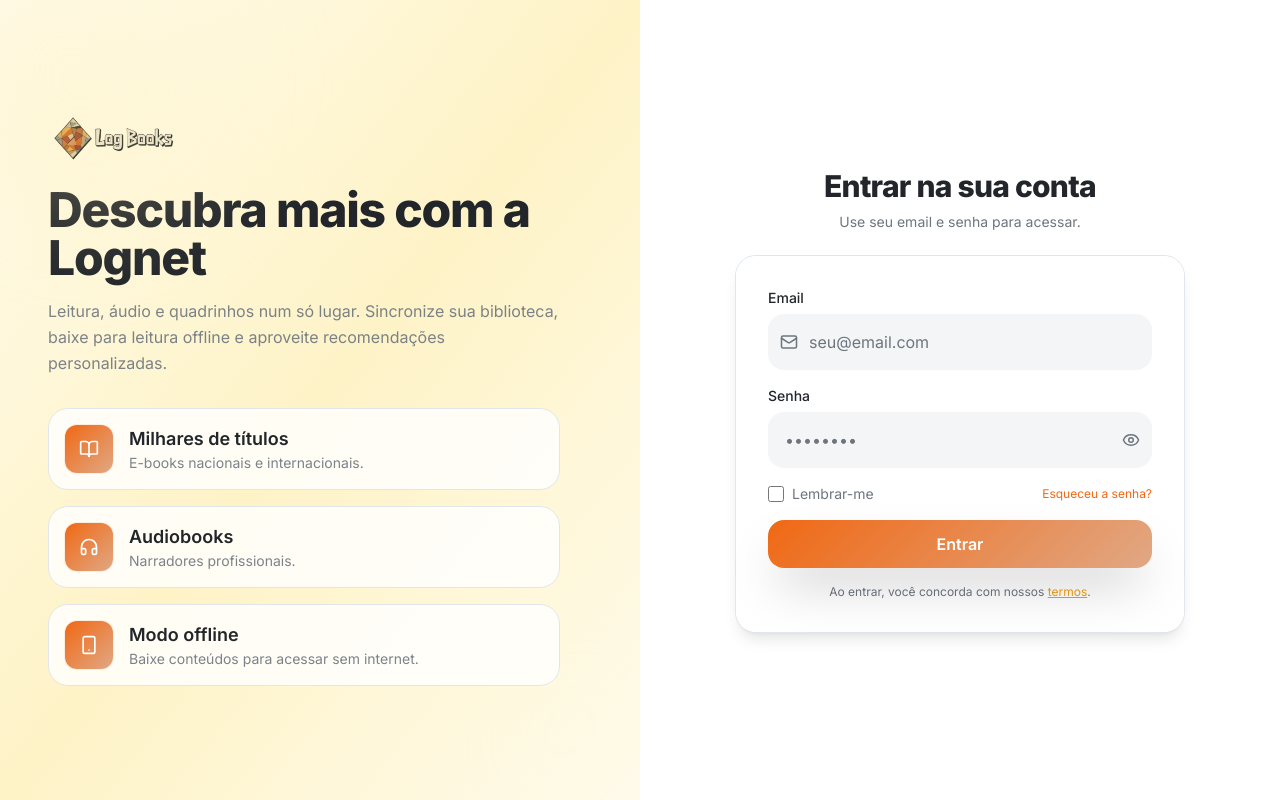
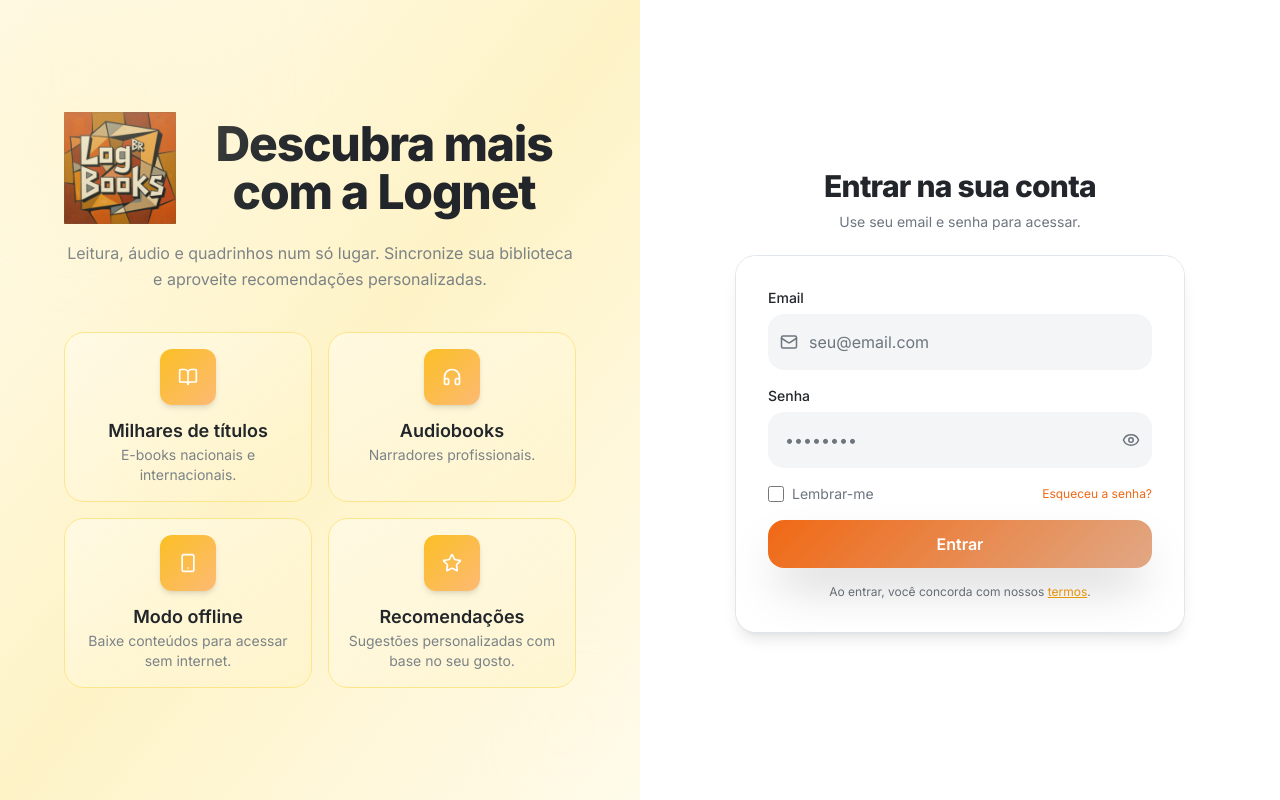
Before and after one commit to CesarAVB/frontend-lognet-books, a React (Vite) app: page /login in a window 1280 px wide. Built offline with nearby package versions, Linux system fonts and the light colour scheme.

Commit message:
chore: atualiza a estrutura de mudanças de código

```diff
--- a/src/pages/Landing.tsx
+++ b/src/pages/Landing.tsx
@@ -37,7 +37,7 @@
               Leitura, Áudio e HQs <span className="gradient-text">Ilimitados</span>
             </h1>
             <p className="text-base sm:text-lg text-muted-foreground mb-8 leading-relaxed">
-              Milhares de e-books, audiobooks e comics na palma da sua mão — leitura e áudio onde e quando quiser.
+              Leia e ouça histórias onde, como e quando quiser! Milhares de ebooks, audiobooks e comics na palma da sua mão. Leitura e áudio onde e quando quiser.
             </p>
             <div className="flex">
               <Link to="/catalog" className="mx-auto sm:mx-0"><Button variant="outline" size="xl">Explorar Catálogo <ChevronRight size={18} /></Button></Link>
--- a/src/pages/Login.tsx
+++ b/src/pages/Login.tsx
@@ -3,8 +3,8 @@
 import { useAuth } from '@/contexts/AuthContext';
 import { Button } from '@/components/ui/button';
 import { toast } from '@/hooks/use-toast';
-import { Eye, EyeOff, Mail, BookOpen, Headphones, Smartphone } from 'lucide-react';
-import logoImg from '@/assets/logoh.png';
+import { Eye, EyeOff, Mail, BookOpen, Headphones, Smartphone, Star } from 'lucide-react';
+import logo02 from '@/assets/logo02.jpg';
 
 const Login: React.FC = () => {
   const [email, setEmail] = useState('');
@@ -30,26 +30,27 @@
           {/* decorative blobs */}
           <div aria-hidden className="absolute -top-20 -left-12 w-72 h-72 rounded-full bg-gradient-to-tr from-amber-200 via-amber-100 to-transparent blur-3xl opacity-30 pointer-events-none" />
           <div aria-hidden className="absolute -bottom-12 -right-12 w-48 h-48 rounded-full bg-gradient-to-br from-amber-100/30 to-transparent blur-2xl opacity-20 pointer-events-none" />
-        <div className="max-w-lg">
-          <Link to="/" className="flex items-center gap-3 mb-6">
-            <img src={logoImg} alt="Lognet" className="h-12 w-auto" />
-          </Link>
-          <h2 className="text-4xl md:text-5xl font-extrabold text-foreground leading-tight tracking-tight mb-4">Descubra mais com a Lognet</h2>
-          <p className="text-base text-muted-foreground/90 leading-relaxed">Leitura, áudio e quadrinhos num só lugar. Sincronize sua biblioteca, baixe para leitura offline e aproveite recomendações personalizadas.</p>
+        <div className="max-w-lg mx-auto text-center">
+          <div className="flex items-center gap-4 justify-center mb-4">
+            <img src={logo02} alt="Lognet" className="h-24 md:h-28 w-auto" />
+            <h2 className="text-4xl md:text-5xl font-extrabold text-foreground leading-tight tracking-tight">Descubra mais com a Lognet</h2>
+          </div>
 
-          <div className="mt-8 grid grid-cols-1 gap-4">
-            <article className="group bg-card/80 border border-border rounded-2xl p-4 flex items-start gap-4 transform-gpu transition-transform hover:-translate-y-1 hover:shadow-lg">
-              <div className="w-12 h-12 rounded-lg bg-gradient-to-br from-primary to-secondary flex items-center justify-center text-primary-foreground ring-1 ring-primary/10">
+          <p className="text-base text-muted-foreground/90 leading-relaxed mt-2 mx-auto max-w-prose">Leitura, áudio e quadrinhos num só lugar. Sincronize sua biblioteca e aproveite recomendações personalizadas.</p>
+
+          <div className="mt-10 grid grid-cols-2 gap-4">
+            <article className="group bg-gradient-to-br from-amber-50/70 to-amber-100/60 border border-amber-200 rounded-2xl p-4 flex flex-col items-center gap-3 transform-gpu transition-all hover:scale-105 hover:shadow-2xl">
+              <div className="w-14 h-14 rounded-lg bg-gradient-to-br from-amber-400 to-orange-300 flex items-center justify-center text-white shadow-md transform transition-transform group-hover:-translate-y-1">
                 <BookOpen size={20} />
               </div>
               <div>
                 <p className="text-base md:text-lg font-semibold text-foreground">Milhares de títulos</p>
-                        <p className="text-sm text-muted-foreground/90">E-books nacionais e internacionais.</p>
+                <p className="text-sm text-muted-foreground/90">E-books nacionais e internacionais.</p>
               </div>
             </article>
 
-            <article className="group bg-card/80 border border-border rounded-2xl p-4 flex items-start gap-4 transform-gpu transition-transform hover:-translate-y-1 hover:shadow-lg">
-              <div className="w-12 h-12 rounded-lg bg-gradient-to-br from-primary to-secondary flex items-center justify-center text-primary-foreground ring-1 ring-primary/10">
+            <article className="group bg-gradient-to-br from-amber-50/70 to-amber-100/60 border border-amber-200 rounded-2xl p-4 flex flex-col items-center gap-3 transform-gpu transition-all hover:scale-105 hover:shadow-2xl">
+              <div className="w-14 h-14 rounded-lg bg-gradient-to-br from-amber-400 to-orange-300 flex items-center justify-center text-white shadow-md transform transition-transform group-hover:-translate-y-1">
                 <Headphones size={20} />
               </div>
               <div>
@@ -58,13 +59,23 @@
               </div>
             </article>
 
-            <article className="group bg-card/80 border border-border rounded-2xl p-4 flex items-start gap-4 transform-gpu transition-transform hover:-translate-y-1 hover:shadow-lg">
-              <div className="w-12 h-12 rounded-lg bg-gradient-to-br from-primary to-secondary flex items-center justify-center text-primary-foreground ring-1 ring-primary/10">
+            <article className="group bg-gradient-to-br from-amber-50/70 to-amber-100/60 border border-amber-200 rounded-2xl p-4 flex flex-col items-center gap-3 transform-gpu transition-all hover:scale-105 hover:shadow-2xl">
+              <div className="w-14 h-14 rounded-lg bg-gradient-to-br from-amber-400 to-orange-300 flex items-center justify-center text-white shadow-md transform transition-transform group-hover:-translate-y-1">
                 <Smartphone size={20} />
               </div>
               <div>
                 <p className="text-base md:text-lg font-semibold text-foreground">Modo offline</p>
                 <p className="text-sm text-muted-foreground/90">Baixe conteúdos para acessar sem internet.</p>
+              </div>
+            </article>
+
+            <article className="group bg-gradient-to-br from-amber-50/70 to-amber-100/60 border border-amber-200 rounded-2xl p-4 flex flex-col items-center gap-3 transform-gpu transition-all hover:scale-105 hover:shadow-2xl">
+              <div className="w-14 h-14 rounded-lg bg-gradient-to-br from-amber-400 to-orange-300 flex items-center justify-center text-white shadow-md transform transition-transform group-hover:-translate-y-1">
+                <Star size={20} />
+              </div>
+              <div>
+                <p className="text-base md:text-lg font-semibold text-foreground">Recomendações</p>
+                <p className="text-sm text-muted-foreground/90">Sugestões personalizadas com base no seu gosto.</p>
               </div>
             </article>
           </div>
```
Also changed, not shown: src/assets/logo02.jpg (added).
